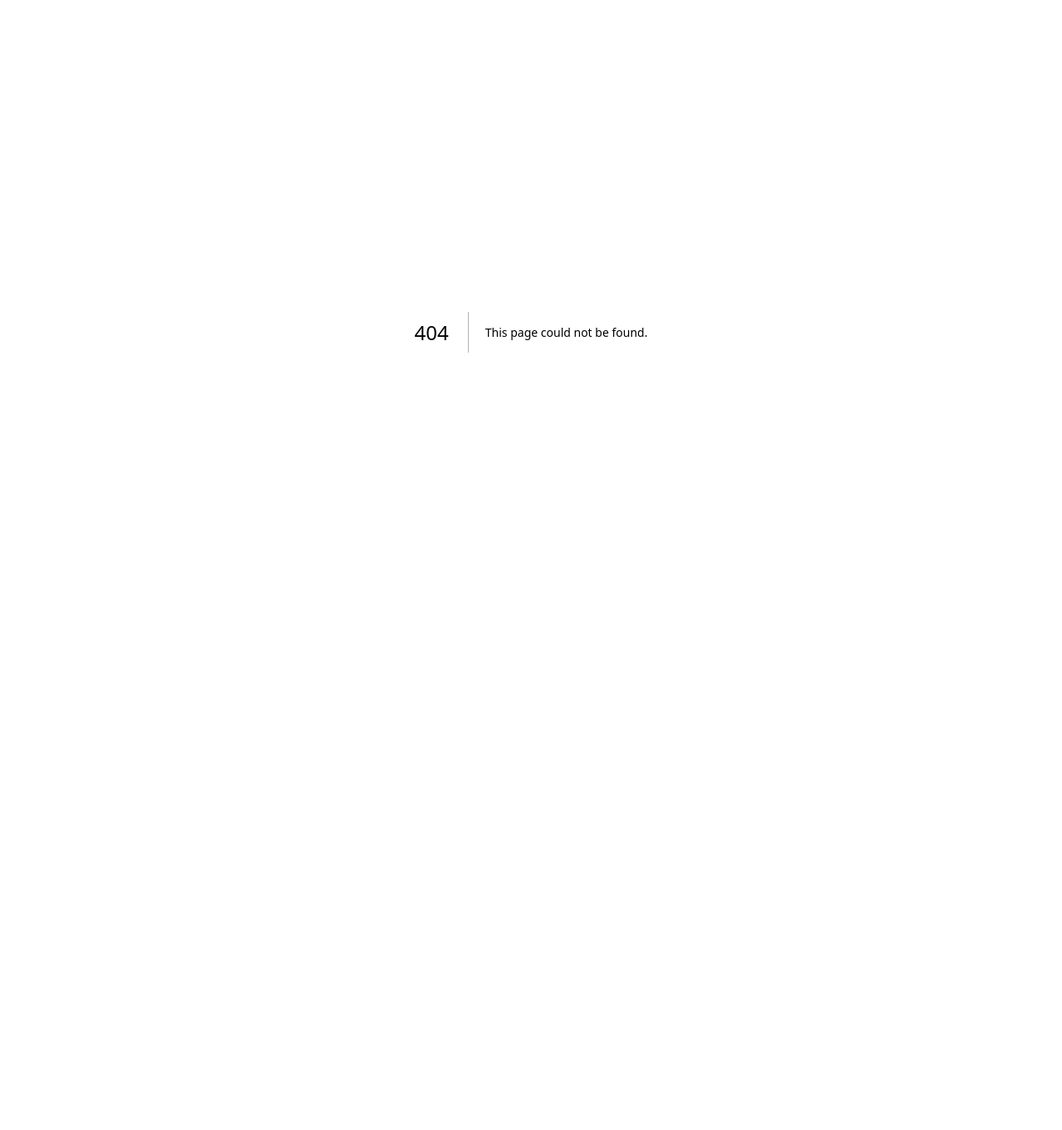
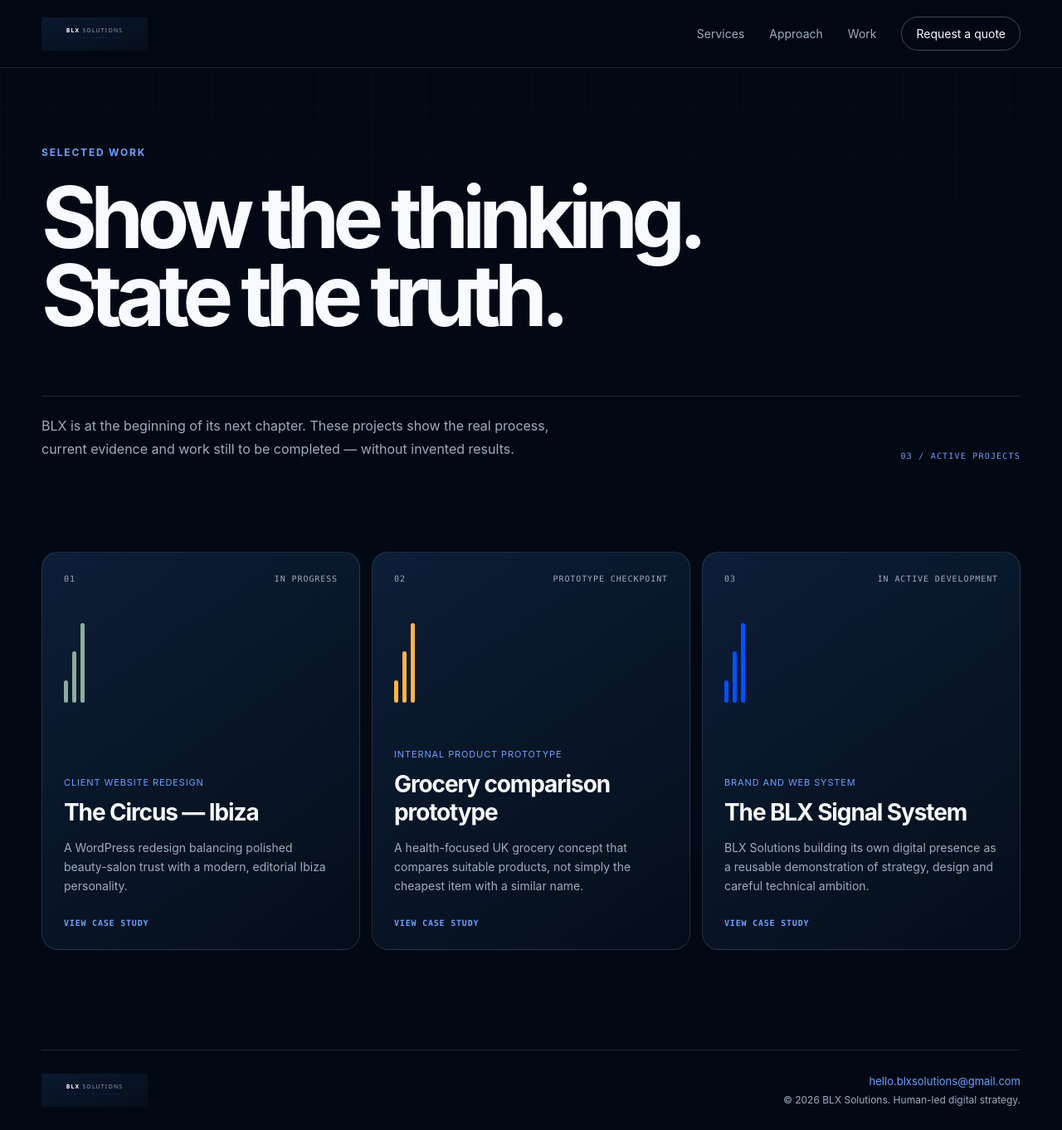
Before and after one commit to BLX-Solutions/blx-website, a Next.js app: page /work in a window 1280 px wide. Before the commit this address had no page. Shown: the whole page at 83% size. Before the commit the page ends 800 px from the top, so only its background shows below. Built offline with nearby package versions, Linux system fonts and the light colour scheme.

Commit message:
Add app/work/page.tsx for BLX case studies

```diff
--- /dev/null
+++ b/app/work/page.tsx
@@ -0,0 +1,39 @@
+import type { Metadata } from "next";
+import Link from "next/link";
+import { SiteFooter, SiteHeader } from "../site-chrome";
+import { workProjects } from "../work";
+
+export const metadata: Metadata = {
+  title: "Selected work | BLX Solutions",
+  description: "Current BLX Solutions client, product and brand-development work — presented with honest project status and evidence.",
+};
+
+export default function WorkPage() {
+  return (
+    <>
+      <a className="skip-link" href="#main-content">Skip to content</a>
+      <SiteHeader />
+      <main id="main-content" className="work-page">
+        <section className="work-hero shell">
+          <p className="eyebrow">Selected work</p>
+          <h1>Show the thinking.<br />State the truth.</h1>
+          <div className="work-hero__footer">
+            <p>BLX is at the beginning of its next chapter. These projects show the real process, current evidence and work still to be completed — without invented results.</p>
+            <span>03 / ACTIVE PROJECTS</span>
+          </div>
+        </section>
+        <section className="work-list shell" aria-label="BLX projects">
+          {workProjects.map((project) => (
+            <Link className={`case-card ${project.accent}`} href={`/work/${project.slug}`} key={project.slug}>
+              <div className="case-card__top"><span>{project.number}</span><span>{project.status}</span></div>
+              <div className="case-card__signal" aria-hidden="true"><span /><span /><span /></div>
+              <div><p>{project.category}</p><h2>{project.title}</h2><p>{project.summary}</p></div>
+              <strong>View case study</strong>
+            </Link>
+          ))}
+        </section>
+      </main>
+      <SiteFooter />
+    </>
+  );
+}
```
